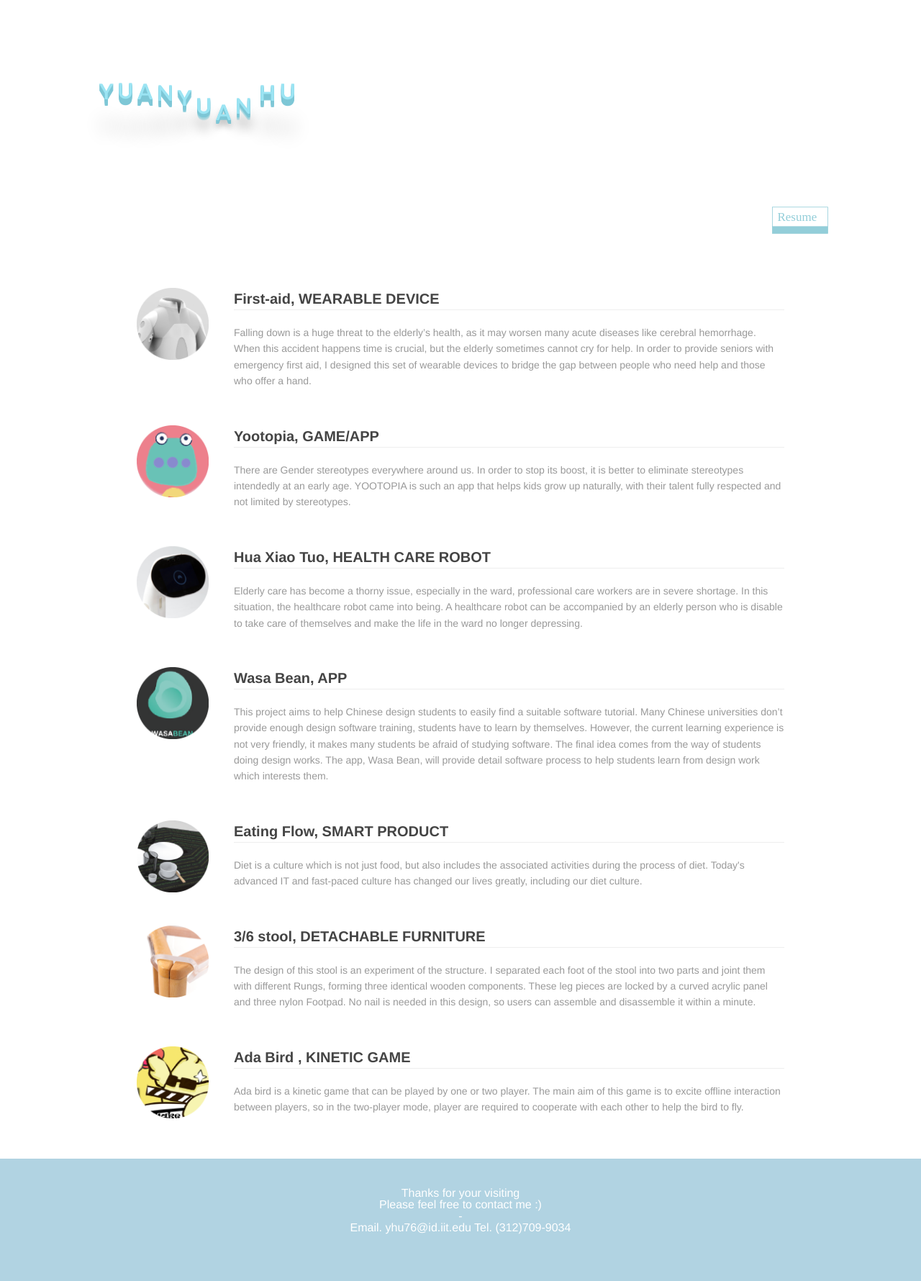
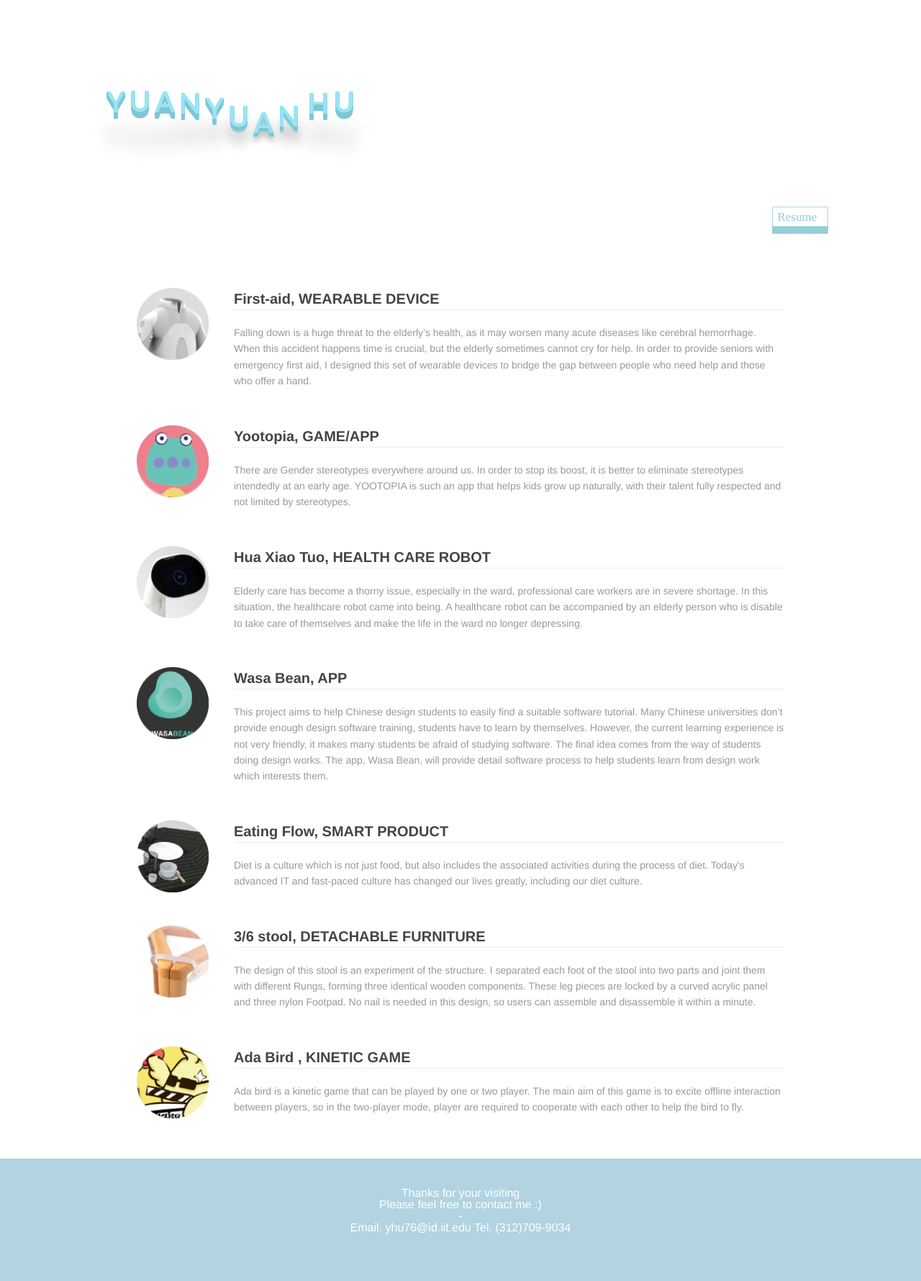
Before and after one commit to yuanyuanhu96/Potfolio-Archive, a Jekyll site: the page built from index.md, in a window 1280 px wide. Shown: the whole page at 72% size. Built offline with Jekyll 4.4.1, drawn with Linux system fonts in a browser that asks for light colours.

Commit message:
Update style.css

```diff
--- a/_includes/style.css
+++ b/_includes/style.css
@@ -238,7 +238,7 @@ a.NaviProject:hover {
   text-shadow: 0px 0px;
   font-style: normal;
   font-weight: 800;
-  margin-left: 10px;
+  margin-left: 20px;
   //background-color: #FFB6C1;//测试区域
 }
 
@@ -272,7 +272,7 @@ h1 span {
   display: inline-block;
   -webkit-animation: bounce 0.5s ease infinite alternate;
   font-family: 'Gill Sans', cursive;
-  font-size: 30px;
+  font-size: 40px;
   font-weight: 600;
   color: #9BE4F3;
   text-shadow: 0 1px 0 #7EC7D6,
```
